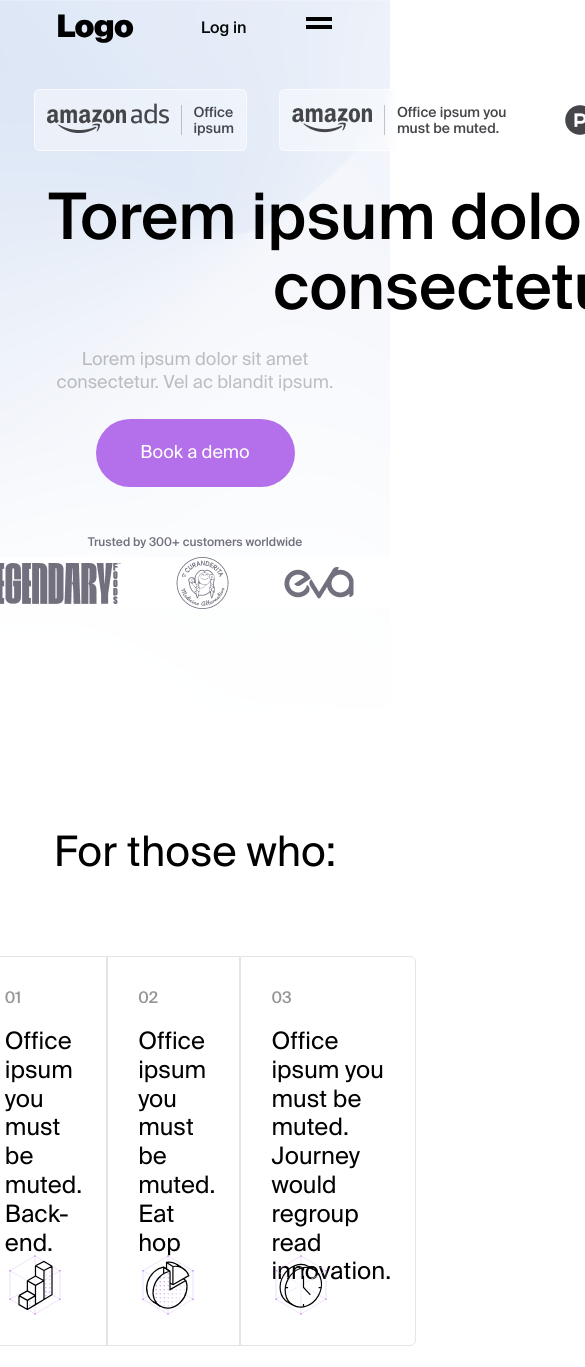
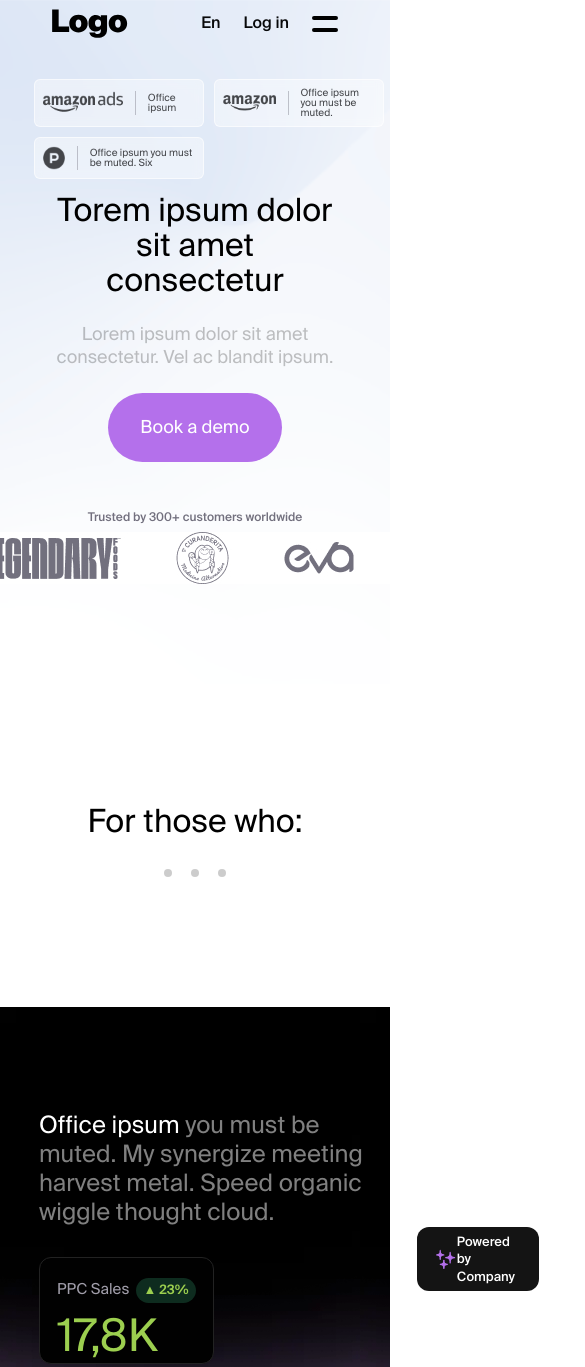
Before and after one commit to 50chin/test-project, a plain HTML site: page index.html in a window 390 px wide. Shown: the top 1367 px of the page, 585 px wide, since content can reach past the window. Drawn offline with Linux system fonts and the light colour scheme.

Commit message:
mobile version in procces

```diff
--- a/index.html
+++ b/index.html
@@ -30,7 +30,7 @@
             <a class="header__link-blog" href="#" target="_blank">Blog</a>
           </div>
           <div class="header__menu-right">
-            <div class="header__select">
+            <div class="header__select-lang">
               <span
                 >En
                 <img
@@ -48,17 +48,17 @@
           </div>
         </div>
         <ul class="header__awards">
-          <li class="header__award">
+          <li class="header__award top">
             <img src="./src/img/header/1.png" alt="amazon ads" />
             <span></span>
             <p class="header__copy">Office ipsum</p>
           </li>
-          <li class="header__award">
+          <li class="header__award top2">
             <img src="./src/img/header/2.png" alt="amazon" />
             <span></span>
             <p class="header__copy">Office ipsum you must be muted.</p>
           </li>
-          <li class="header__award">
+          <li class="header__award center">
             <img src="./src/img/header/3.png" alt="union" />
             <span></span>
             <p class="header__copy">Office ipsum you must be muted. Six</p>
@@ -122,6 +122,11 @@
                 class="for-those__icon"
               />
             </div>
+          </div>
+          <div class="for-those__pagination">
+            <span></span>
+            <span></span>
+            <span></span>
           </div>
         </div>
       </section>
--- a/src/styles/for-those.css
+++ b/src/styles/for-those.css
@@ -11,6 +11,7 @@
 }
 
 .for-those__cards {
+  width: 1040px;
   margin-top: 80px;
   display: flex;
   justify-content: center;
@@ -18,7 +19,6 @@
 
 .for-those__card {
   position: relative;
-  min-height: 100%;
   padding: 30px 24px 30px 30px;
   width: 347px;
   height: 390px;
@@ -52,3 +52,31 @@
   position: absolute;
   bottom: 30px;
 }
+
+.for-those__pagination {
+  display: none;
+  justify-content: center;
+  gap: 19px;
+}
+
+.for-those__pagination span {
+  margin-top: 30px;
+  border-radius: 100%;
+  cursor: pointer;
+  width: 8px;
+  height: 8px;
+  background: rgba(0, 0, 0, 0.2);
+}
+
+@media (max-width: 431px) {
+  .for-those__title {
+    font-size: 32px;
+  }
+  .for-those__cards {
+    display: none;
+    overflow: hidden;
+  }
+  .for-those__pagination {
+    display: flex;
+  }
+}
--- a/src/styles/header.css
+++ b/src/styles/header.css
@@ -1,5 +1,5 @@
 .header {
-  background-image: url('../img/header/Header_web.png');
+  background-image: url("../img/header/Header_web.png");
   background-position: center;
   background-size: cover;
 }
@@ -27,7 +27,8 @@
   margin-right: 36px;
 }
 
-.header__select span {
+.header__select span,
+.header__select-lang span {
   display: flex;
   align-items: center;
 }
@@ -70,7 +71,7 @@
 }
 
 .header__award {
-  padding: 12px;
+  padding: 10px;
   border: 1px solid rgba(255, 255, 255, 0.6);
   border-radius: 6px;
   backdrop-filter: blur(4px);
@@ -107,7 +108,6 @@
 }
 
 .header__subtitle {
-  position: st;
   margin: 24px 0;
   font-size: 18px;
   font-weight: 400;
@@ -156,6 +156,22 @@
   display: flex;
 }
 
+.burger-menu {
+  display: none;
+  cursor: pointer;
+}
+
+.bar {
+  display: block;
+  width: 26px;
+  border: 2px solid rgb(0, 0, 0);
+  border-radius: 100px;
+}
+
+.bar:last-child {
+  margin-top: 8px;
+}
+
 @keyframes running-logos {
   0% {
     transform: translateX(0);
@@ -166,9 +182,62 @@
 }
 
 @media (max-width: 431px) {
+  .header__menu-block {
+    padding: 9px 18px;
+  }
+  .header__menu-right {
+    align-items: center;
+  }
   .header__select,
+  .header__select-lang img,
   .header__link-blog,
   .header__link-book {
     display: none;
   }
+
+  .header__awards {
+    display: grid;
+    grid-template-columns: repeat(2, 1fr);
+    gap: 10px;
+    width: 350px;
+    height: 82px;
+  }
+
+  .header__award {
+    padding: 8px;
+  }
+
+  .header__award img {
+    width: 80px;
+  }
+  .header__award:nth-child(2) img {
+    width: 53px;
+  }
+  .header__award:nth-child(3) img {
+    width: 22px;
+  }
+
+  .header__award span {
+    height: 24px;
+  }
+
+  .header__copy {
+    font-size: 10px;
+    font-weight: 400;
+    line-height: 10px;
+  }
+
+  .header__title {
+    width: 297px;
+    font-size: 32px;
+    font-weight: 400;
+  }
+
+  .header__btn {
+    width: 174px;
+  }
+
+  .burger-menu {
+    display: block;
+  }
 }
--- a/src/styles/laptop.css
+++ b/src/styles/laptop.css
@@ -30,25 +30,8 @@
   bottom: 0;
 }
 
-.burger-menu {
-  display: none;
-  height: 20px;
-  cursor: pointer;
-}
-
-.bar {
-  display: block;
-  width: 26px;
-  border: 2px solid rgb(0, 0, 0);
-  margin-bottom: 4px;
-}
-
 @media (max-width: 431px) {
   .laptop__img {
     display: none;
   }
-
-  .burger-menu {
-    display: block;
-  }
 }
--- a/src/styles/office-ipsum.css
+++ b/src/styles/office-ipsum.css
@@ -1,6 +1,6 @@
 .office-ipsum {
   padding: 80px 42px 98px 60px;
-  background-image: url('../img/office-ipsum/bcg.webp');
+  background-image: url("../img/office-ipsum/bcg.webp");
   width: 100%;
   height: 450px;
 }
@@ -126,3 +126,31 @@
   font-weight: 400;
   line-height: 120%;
 }
+
+@media (max-width: 431px) {
+  .office-ipsum {
+    padding: 104px 24px;
+    background-image: url("../img/bcg-mobile.webp");
+    height: 546px;
+  }
+
+  .office-ipsum__wrapper {
+    display: block;
+  }
+
+  .office-ipsum__text {
+    margin: 0;
+    width: 340px;
+    font-size: 24px;
+    line-height: 120%;
+  }
+  .office-ipsum__dropdown-list {
+    width: 122.43px;
+  }
+
+  .office-ipsum__card-first,
+  .office-ipsum__card-second {
+    width: 175px;
+    height: 107px;
+  }
+}
```
Also changed, not shown: src/img/bcg-mobile.webp (added), 2 other files.
